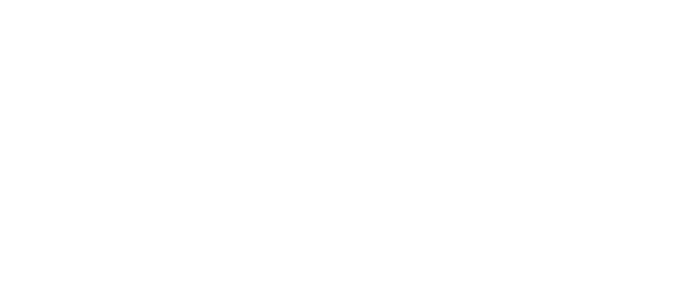
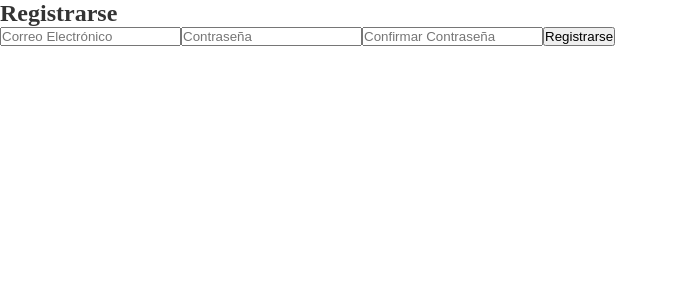
Before and after one commit to florenciasueiro/CWM-Parcial1, a Vue app: page /register in a window 1280 px wide. Before the commit this address had no page. Shown: the top 300 px of the page, without its empty margins (0-678 px from the left). Built offline with nearby package versions, Linux system fonts and the light colour scheme; the HTML template or start-up script is replaced by a standard one.

Commit message:
Crea login y register

```diff
--- a/src/views/Login.vue
+++ b/src/views/Login.vue
@@ -10,7 +10,7 @@
 </template>
 
 <script>
-import { auth } from '../firebase';
+import { auth } from '../../firebase';
 
 export default {
   data() {
--- /dev/null
+++ b/src/views/Register.vue
@@ -0,0 +1,42 @@
+<template>
+  <div>
+    <h2>Registrarse</h2>
+    <form @submit.prevent="registerUser">
+      <input v-model="email" type="email" placeholder="Correo Electrónico" required />
+      <input v-model="password" type="password" placeholder="Contraseña" required />
+      <input v-model="confirmPassword" type="password" placeholder="Confirmar Contraseña" required />
+      <button type="submit">Registrarse</button>
+    </form>
+  </div>
+</template>
+
+<script>
+import { auth } from '../../firebase';
+
+export default {
+  data() {
+    return {
+      email: '',
+      password: '',
+      confirmPassword: '',
+    };
+  },
+  methods: {
+    registerUser() {
+      if (this.password !== this.confirmPassword) {
+        alert("Las contraseñas no coinciden.");
+        return;
+      }
+
+      auth.createUserWithEmailAndPassword(this.email, this.password)
+        .then(() => {
+          alert("Registro exitoso");
+          this.$router.push('/login'); // Redirige al login tras el registro
+        })
+        .catch(error => {
+          console.log(error.message);
+        });
+    }
+  }
+};
+</script>
```
Also changed, not shown: src/router/index.js (+5 -3 lines), src/views/Home.vue (line endings or trailing spaces).
